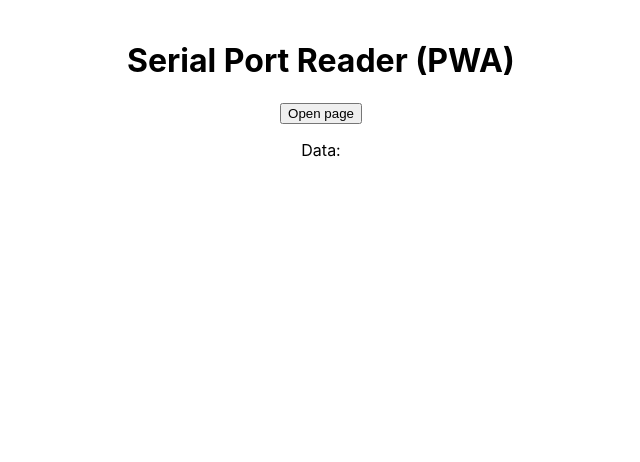
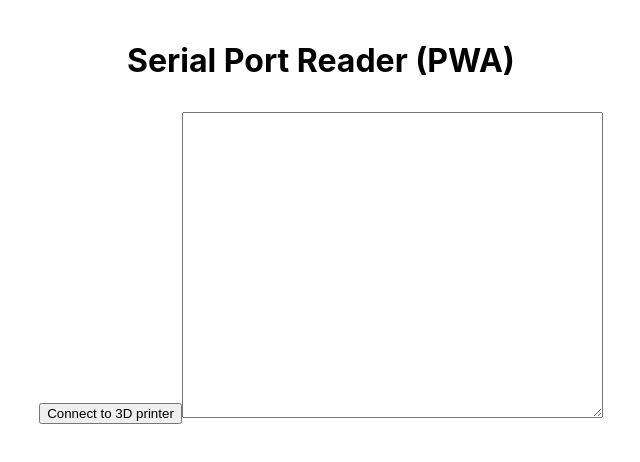
Before and after one commit to faeze-el/my-pwa-app, a React (Create React App) app: page / in a window 1280 px wide. Shown: the top 462 px of the page, without its empty margins (319-959 px from the left). Built offline with nearby package versions, Linux system fonts and the light colour scheme; no server answers.

Commit message:
get status and print

```diff
--- a/src/App.js
+++ b/src/App.js
@@ -1,10 +1,10 @@
 import axios from "axios";
-import { useEffect, useState } from "react";
+import { useState } from "react";
 
 export default function App() {
 
 
-  // fetch("http://192.168.2.191:80/machine/status")
+  // fetch("http://192.168.2.198:80/machine/status")
   // .then(response => response.json())
   // .then(data => console.log(data))
   // .catch(error => console.error("Error:", error));
@@ -33,23 +33,20 @@ export default function App() {
     }
   };
 
-
-  const [fileContent, setFileContent] = useState("");
-  useEffect(() => {
-
-    // Define the asynchronous function to fetch data
-    const fetchData = async () => {
-
-
+  const [jsonData, setJsonData] = useState(null);
+  const ConnectPrinter = async () => {
     try {
       // Replace with your API endpoint
       const selectedFile = './pLeftgOutput.gcode';
       const result = await fetch(selectedFile); // Adjust filename if needed
       const text = await result.text();
-        setFileContent(text);
+      // setFileContent(text);
 
       // debugger
-        const response = await axios.put('http://192.168.2.191:80/machine/file/gcodes/testfzh.gcode', {content: text});
+      // const response = await axios.put('http://192.168.2.198:80/machine/file/gcodes/testfzh.gcode', {content: text});
+      // const response = await axios.put('http://192.168.2.198:80/tsoles/queue?filename=0:/gcodes/', {content: text});
+      const response = await axios.get('http://192.168.2.198:80/machine/status');
+      setJsonData(JSON.stringify(response.data, null, 2));
       console.log(response);
 
       // Handle successful response
@@ -62,23 +59,14 @@ export default function App() {
     }
   };
 
-    // Call the fetchData function
-    fetchData();
-
-    // Optional: Cleanup function (e.g., to cancel the request if the component unmounts)
-    return () => {
-      //  You can cancel the request here if necessary.
-      //  e.g., if using an AbortController
-      //  controller.abort(); // If you were using an AbortController
-    };
-  }, []); // The empty dependency array ensures this effect runs only once (on component mount)
-
   return (
     <div style={{ textAlign: "center", padding: "20px" }}>
       <h1>Serial Port Reader (PWA)</h1>
       {/* <button onClick={connectSerial}>Connect to Serial Port</button> */}
-      <button onClick={openPage}>Open page</button>
-      <p>Data: {data}</p>
+      {/* <button onClick={openPage}>Open page</button> */}
+      <button onClick={ConnectPrinter}>Connect to 3D printer</button>
+      {/* <p>Data: {data}</p> */}
+      <textarea rows = '20' cols='50' value={jsonData || ''} readOnly style={{ marginTop: '10px' }}></textarea>
     </div>
   );
 }
```
Lines whose indentation alone changed are shown as unchanged.
